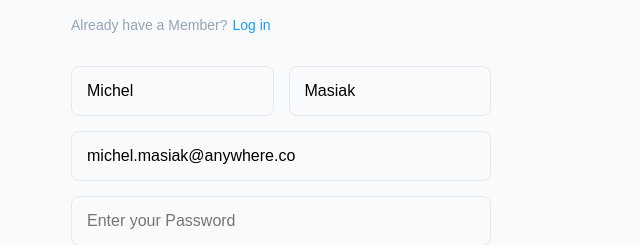
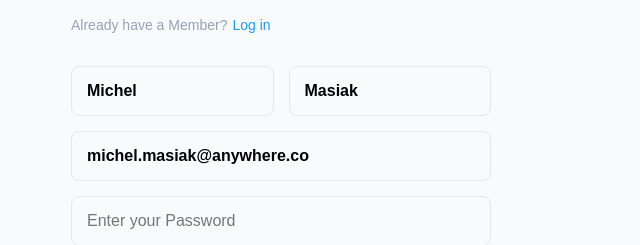
Before and after one commit to Vino200003/Task_ZephyraTechSolutions, a React (Vite) app in the folder Task/: page / in a window 1280 px wide. Shown: the part 257-502 px from the top of the page, without its empty margins (69-709 px from the left). Built offline with nearby package versions, Linux system fonts and the light colour scheme.

Commit message:
Enhance readonly input styling in LoginForm for better visibility

```diff
--- a/Task/src/styles/Header.css
+++ b/Task/src/styles/Header.css
@@ -37,4 +37,5 @@
   color: #666;
   text-decoration: none;
   align-items: right;
+
 }
--- a/Task/src/styles/LoginForm.css
+++ b/Task/src/styles/LoginForm.css
@@ -78,6 +78,10 @@ input:focus {
   border-color: #1d9bf0;
 }
 
+input[readonly] {
+  font-weight: bold;
+}
+
 .buttons {
   display: grid;
   grid-template-columns: 1fr 1fr;
```
